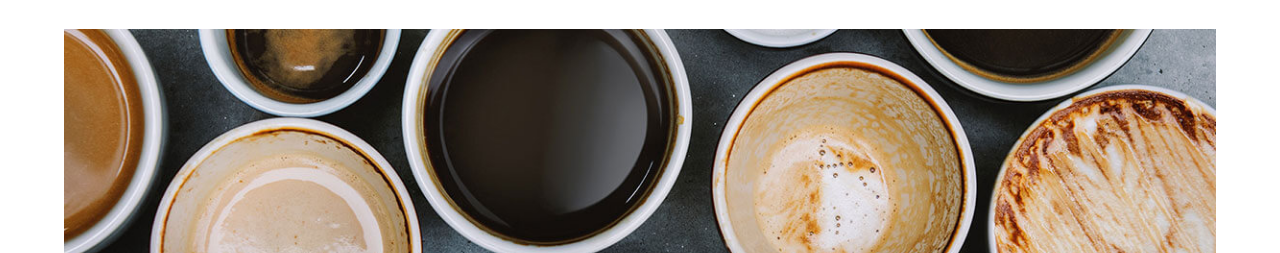
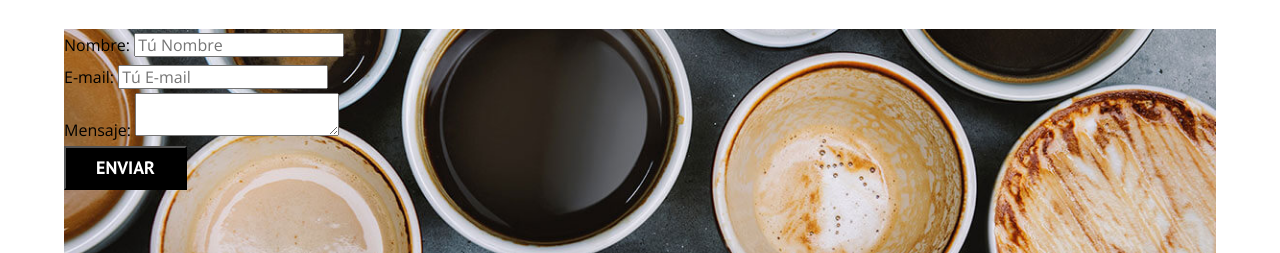
Before and after one commit to alonzoatinoco/blog-cafe, a plain HTML site: page contacto.html in a window 1280 px wide. Shown: the part 699-952 px from the top of the page. Drawn offline with nearby package versions, Linux system fonts and the light colour scheme.

Commit message:
se termino la estrutura del formulario en contacto.html

```diff
--- a/contacto.html
+++ b/contacto.html
@@ -35,7 +35,23 @@
     <main class="contenedor ">
         <h3 class="centrar-texto">Contacto</h3>
         <div class="contacto-bg">
-
+            <form action="" class="formulario">
+                <div class="campo">
+                    <label class="campo__label" for="nombre">Nombre:</label>
+                    <input type="text" class="campo__field" placeholder="Tú Nombre" id="nombre">
+                </div>
+                <div class="campo">
+                    <label for="email" class="campo__label">E-mail:</label>
+                    <input type="email" class="campo__field" placeholder="Tú E-mail" id="email">
+                </div>
+                <div class="campo">
+                    <label for="mensaje" class="campo__label">Mensaje:</label>
+                    <textarea id="mensaje" class="campo__field"></textarea>
+                </div>
+                <div class="campo">
+                    <input type="submit" value="Enviar" class="boton boton--primario">
+                </div>
+            </form>
         </div>
     </main>
     <footer class="footer">
```
